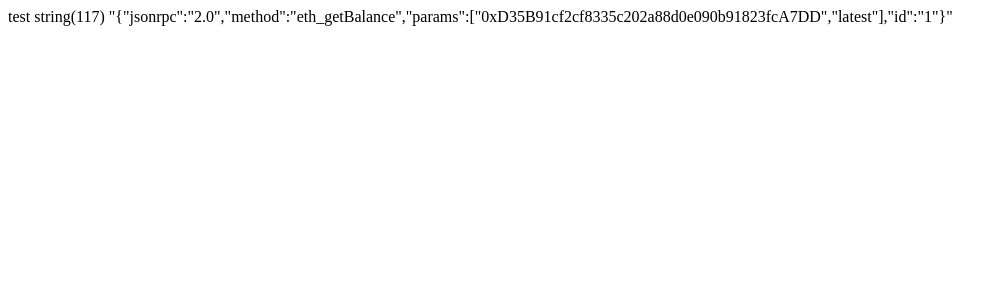
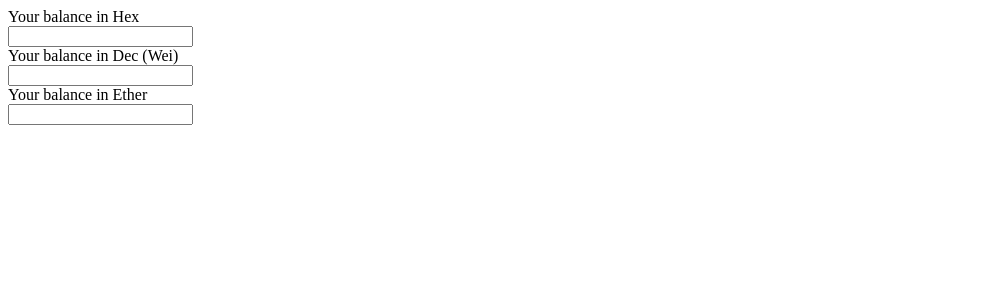
Before and after one commit to devcontract/Playground, a PHP site: page / in a window 1280 px wide. Shown: the top 300 px of the page, without its empty margins (0-1007 px from the left). Run offline with PHP 8.4, Linux system fonts and the light colour scheme; data that the repository does not hold is empty.

Commit message:
php curl balance

```diff
--- a/curl_php_geth/index.php
+++ b/curl_php_geth/index.php
@@ -4,13 +4,13 @@
     <meta charset="utf-8">
     <title></title>
   </head>
+  <style media="screen">
+    div{
+      display: inline;
+    }
+  </style>
   <body>
-
-
-<span>test</span>
-    <span><?php $output ?></span>
-
-    <?php
+  <?php
         $url = "http://localhost:8545";
 
             $data = array(
@@ -22,7 +22,7 @@
 
             $json_encoded_data = json_encode($data);
 
-            var_dump($json_encoded_data);
+          //  var_dump($json_encoded_data);   // displays $data on the page
 
             $ch = curl_init($url);
             curl_setopt($ch, CURLOPT_CUSTOMREQUEST, "POST");
@@ -37,10 +37,17 @@
             curl_close($ch);
 
             $parsed = $result->result;
+?>
+<div class="">
+  Your balance in Hex <br>
+    <input style="" class="" value="<?php echo $parsed ?>"><br>
+  Your balance in Dec (Wei) <br>
+  <input style="" class="" value=""><br>
+  Your balance in Ether <br>
+  <input style="" class="" value=""><br>
+</div>
 
-            echo $parsed;
 
-    ?>
-
+</ipnut>
   </body>
 </html>
```
